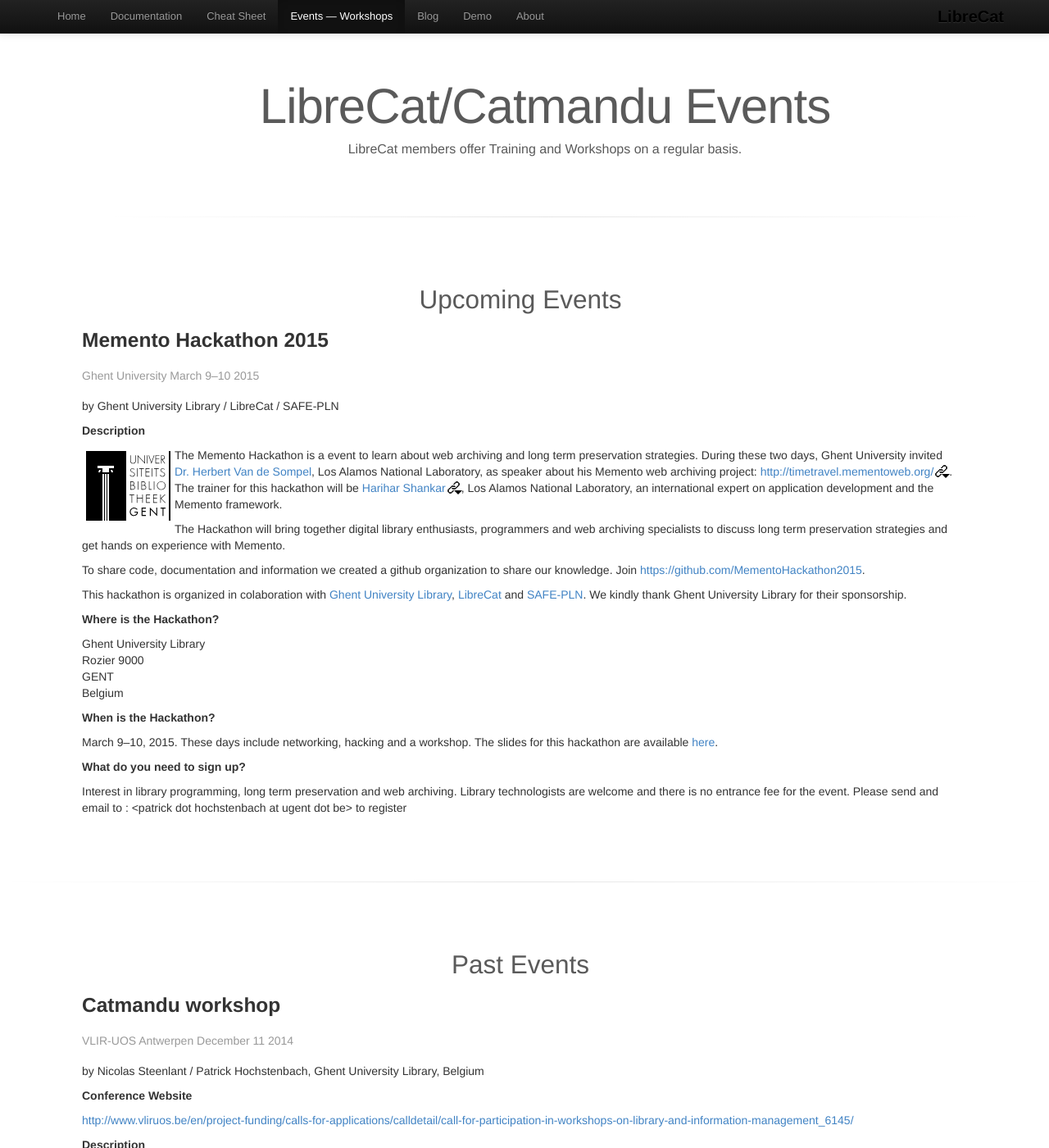
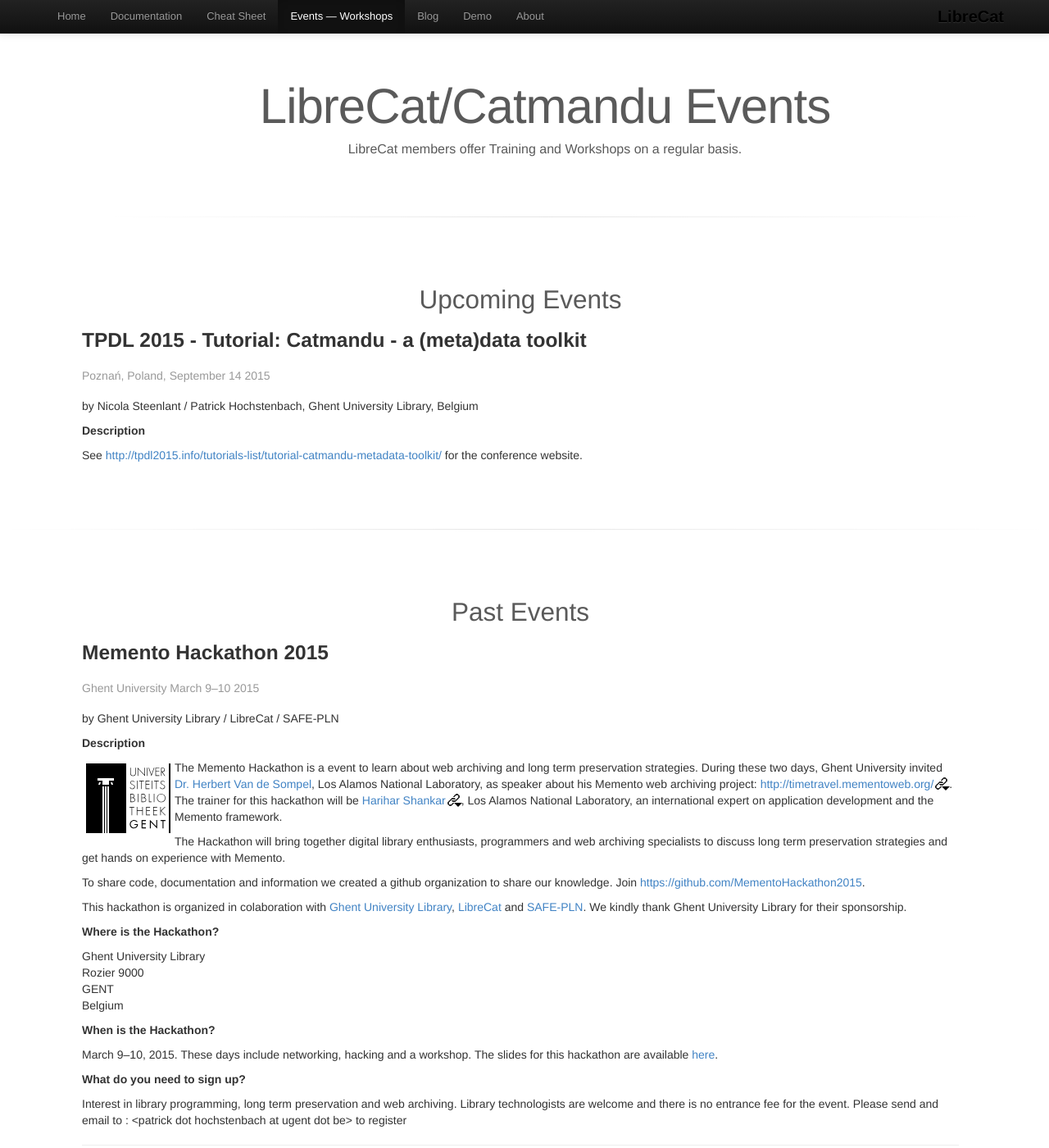
Before and after one commit to LibreCat/librecat.github.io, a Jekyll site: the page built from events.html, in a window 1280 px wide and 1400 px high. Shown: the whole window at 82% size. Built offline with Jekyll 4.4.1, drawn with Linux system fonts in a browser that asks for light colours.

Commit message:
Adding new TPDL event

```diff
--- a/events.html
+++ b/events.html
@@ -22,6 +22,33 @@
       <div class="marketing">
         <h2>Upcoming Events</h2>
       </div>
+
+    <h3>TPDL 2015 - Tutorial: Catmandu - a (meta)data toolkit</br>
+    <small>Poznań, Poland, September 14 2015</small></h3>
+    <p>by Nicola Steenlant / Patrick Hochstenbach, Ghent University Library, Belgium</p>
+
+    <h5>Description</h5>
+
+    <p>
+    See <a href="http://tpdl2015.info/tutorials-list/tutorial-catmandu-metadata-toolkit/">http://tpdl2015.info/tutorials-list/tutorial-catmandu-metadata-toolkit/</a> for the conference website.
+    </p>
+
+
+  </div>
+
+</div>
+    <hr class="soften">
+
+    <div class="row">
+
+
+     <div class="span11 offset1">
+
+      <div class="marketing">
+     <h2>Past Events</h2>
+
+    </div>
+
 
     <h3>Memento Hackathon 2015</br><small>Ghent University March 9–10 2015</small></h3>
     <p>by Ghent University Library / LibreCat / SAFE-PLN</p>
@@ -73,20 +100,7 @@
 Please send and email to : &lt;patrick dot hochstenbach at ugent dot be&gt; to register
     </p>
 
-  </div>
-
-</div>
-    <hr class="soften">
-
-    <div class="row">
-
-
-     <div class="span11 offset1">
-
-      <div class="marketing">
-     <h2>Past Events</h2>
-
-    </div>
+    <hr>
 
  <h3>Catmandu workshop</br><small>VLIR-UOS Antwerpen December 11 2014</small></h3>
     <p>by Nicolas Steenlant / Patrick Hochstenbach, Ghent University Library, Belgium
```
